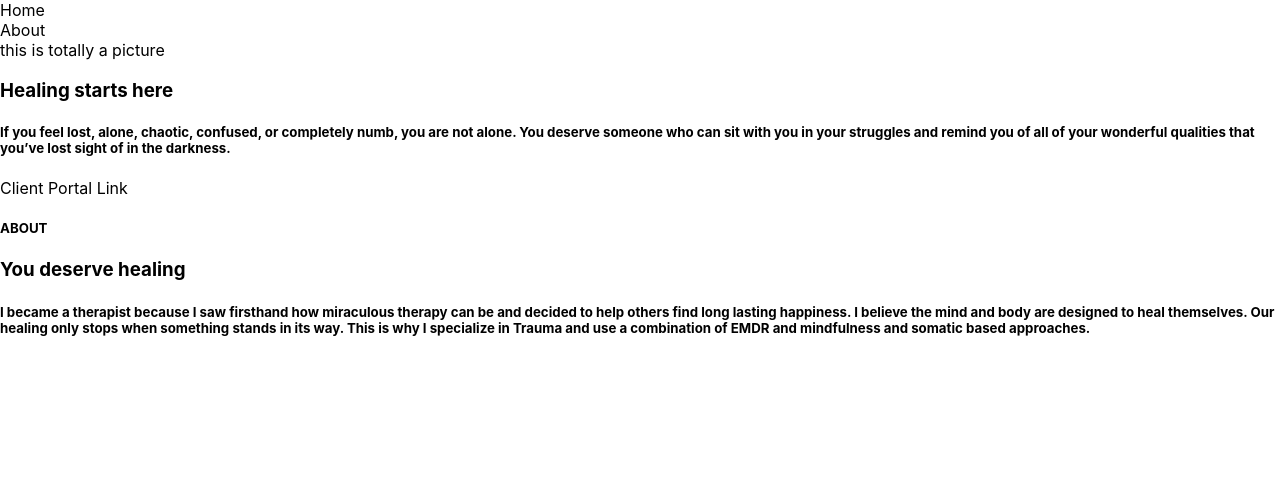
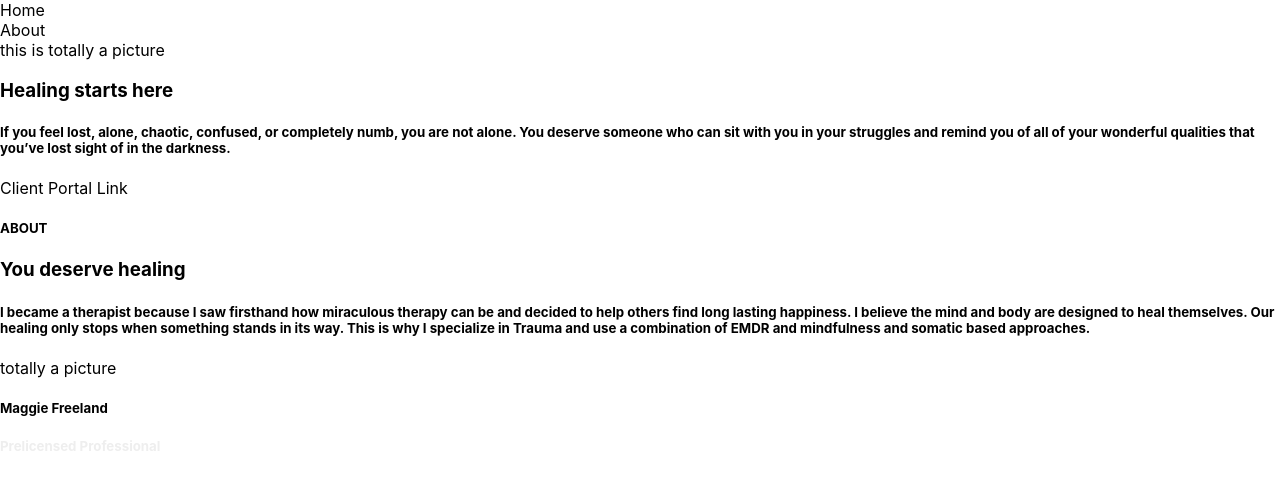
Before and after one commit to ryanMlindner/therasite, a React (Create React App) app: page /about in a window 1280 px wide. Shown: the top 490 px of the page. Built offline with nearby package versions, Linux system fonts and the light colour scheme.

Commit message:
text styling

```diff
--- a/src/components/Displays/About.js
+++ b/src/components/Displays/About.js
@@ -1,4 +1,8 @@
 export default function About() {
+  //TODO hierarchy, can use this override in other components
+  const textStyle = {
+    color: '#EEE'
+  }
   return (
     <div className="about">
       <div className="header">
@@ -15,6 +19,13 @@ export default function About() {
         of EMDR and mindfulness and somatic based approaches.
         </h5>
       </div>
+      <div className="picture">
+        totally a picture
+      </div>
+      <div className="text">
+        <h5>Maggie Freeland</h5>
+        <h5 style={textStyle}>Prelicensed Professional</h5>
+      </div>
     </div>
   )
 }
```
